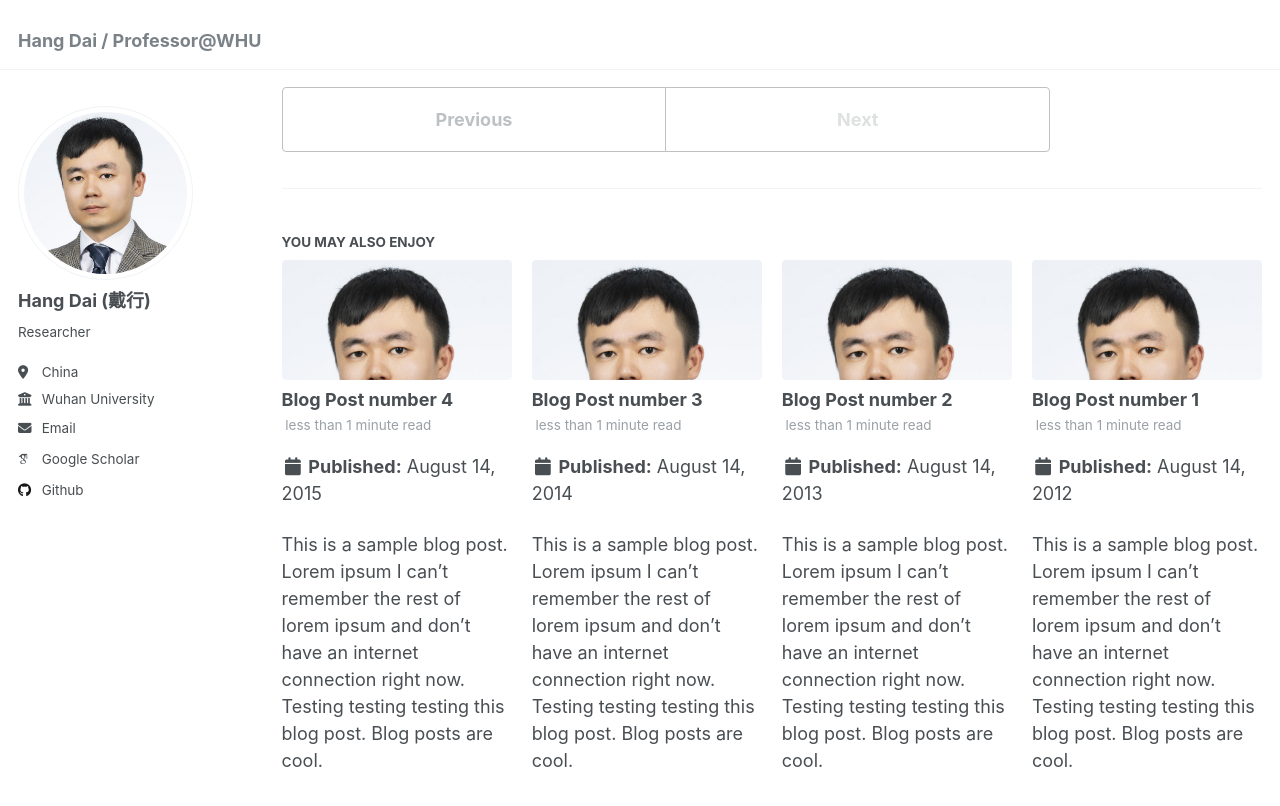
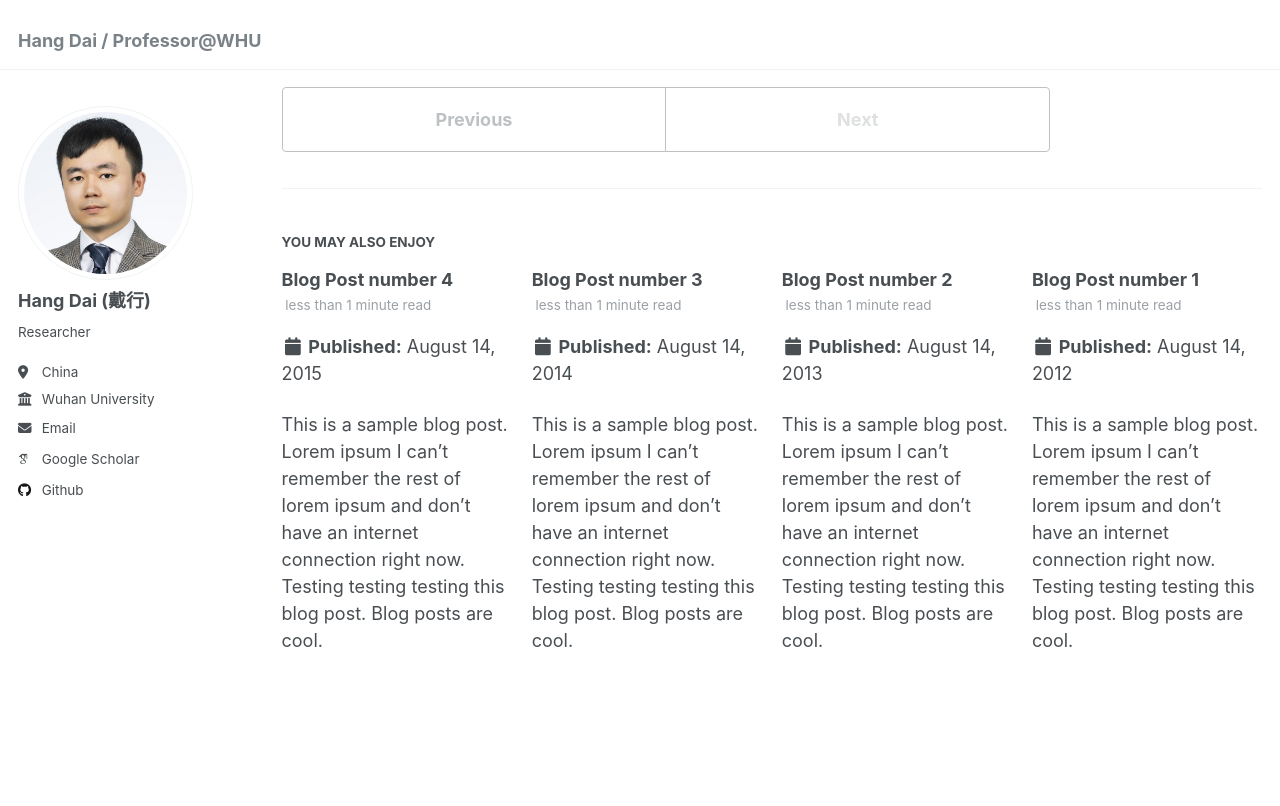
Before and after one commit to Dai-Hang/Dai-Hang.github.io, a Jekyll site: the page built from _posts/2199-01-01-future-post.md, in a window 1280 px wide and 900 px high, scrolled down 506 px. Shown: the top 806 px of the window. Built offline with Jekyll 4.4.1, drawn with Linux system fonts in a browser that asks for light colours; some web fonts are replaced.

Commit message:
Update _config.yml

```diff
--- a/_config.yml
+++ b/_config.yml
@@ -84,9 +84,9 @@ publication_category:
     title: 'Conference Papers'
 
 # Site Settings
-teaser                   : Portrait1.jpg # filename of teaser fallback teaser image placed in /images/, .e.g. "500x300.png"
+teaser                   : # filename of teaser fallback teaser image placed in /images/, .e.g. "500x300.png"
 breadcrumbs              : false # true, false (default)
-words_per_minute         : 160
+words_per_minute         : 200
 future                   : true
 read_more                : "disabled" # if enabled, adds "Read more" links to excerpts
 talkmap_link             : false #change to true to add link to talkmap on talks page
```
